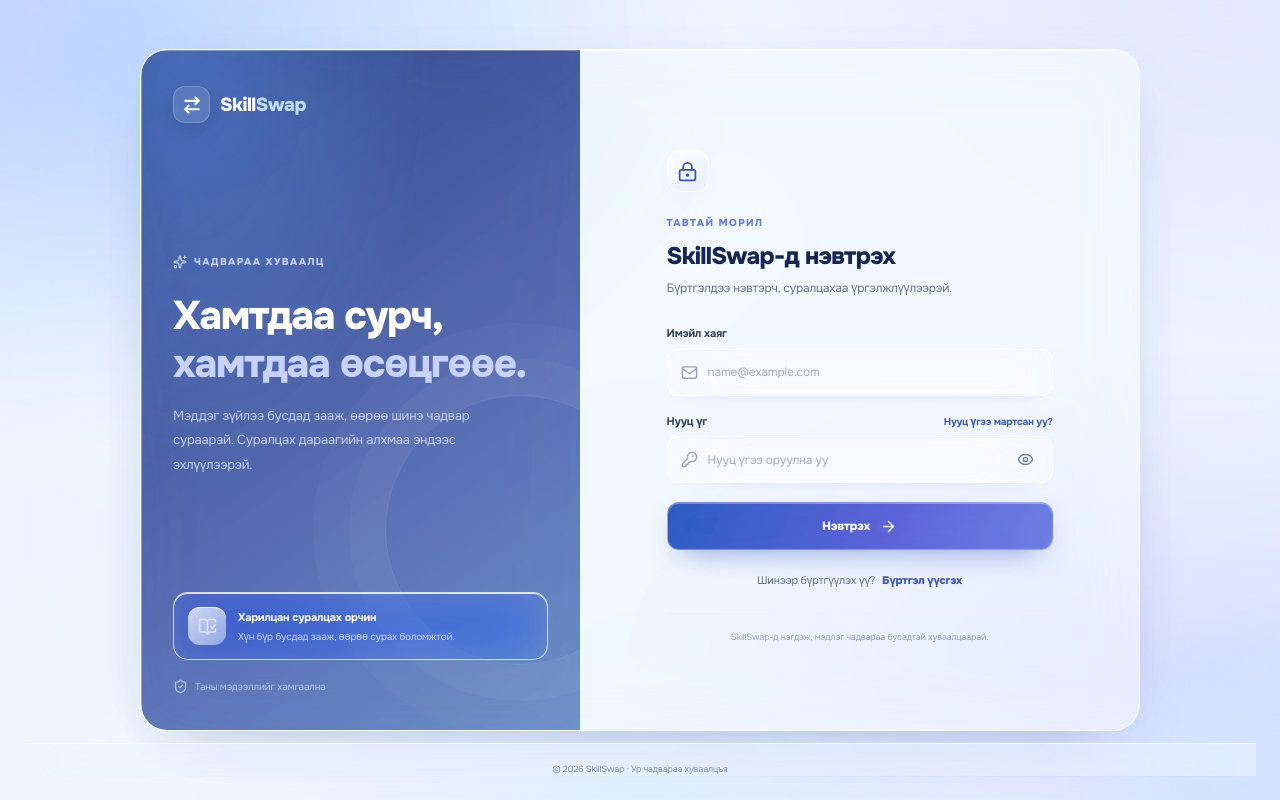
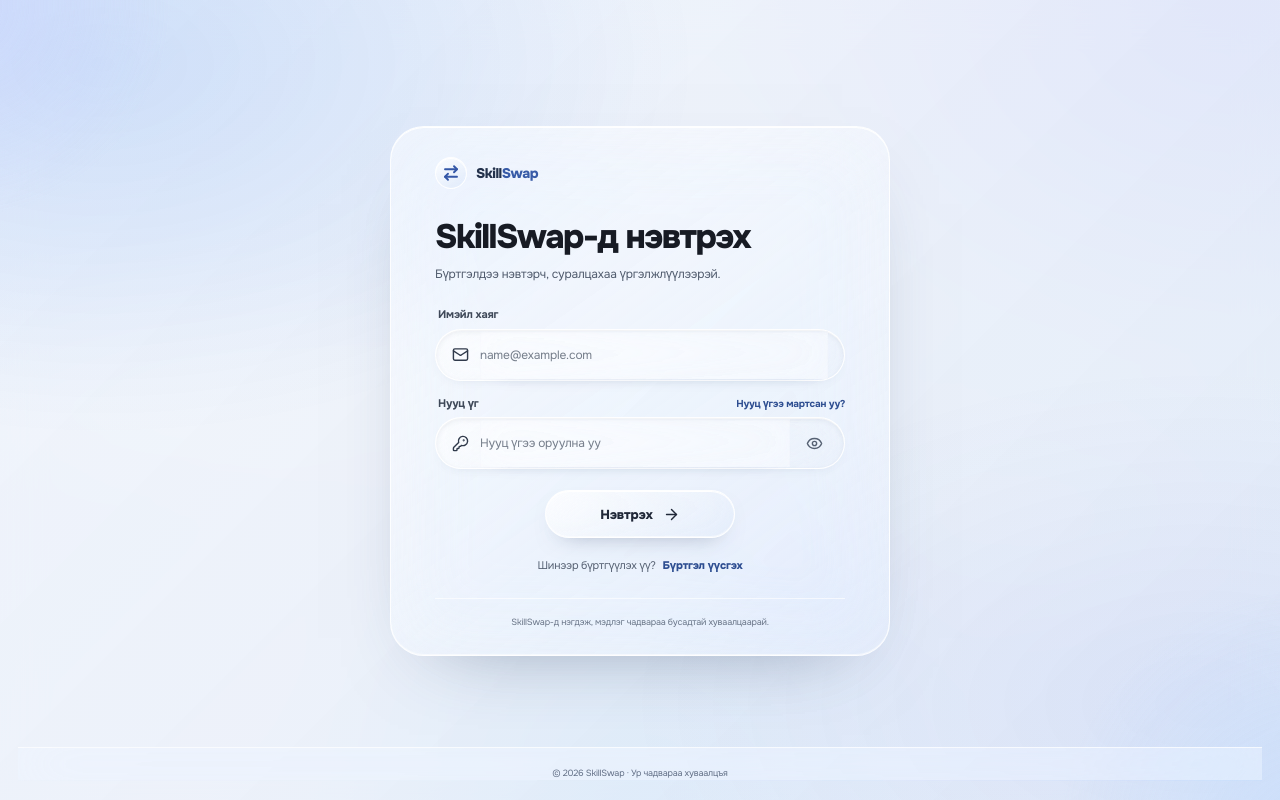
Before and after one commit to Tsetsge-dev/SkillSwap, a React (Vite) app in the folder frontend/: page /login in a window 1280 px wide. Built offline with nearby package versions, Linux system fonts and the light colour scheme.

Commit message:
Refine glass dock navigation and authentication cards

```diff
--- a/frontend/src/components/AuthLayout.jsx
+++ b/frontend/src/components/AuthLayout.jsx
@@ -1,5 +1,5 @@
 import React from 'react';
-import { ArrowRightLeft, BookOpenCheck, ShieldCheck, Sparkles } from 'lucide-react';
+import { ArrowRightLeft } from 'lucide-react';
 import { Link } from 'react-router-dom';
 
 const AuthLayout = ({ children, mode }) => (
@@ -7,23 +7,11 @@ const AuthLayout = ({ children, mode }) => (
     <div className="auth-ambient auth-ambient-one" aria-hidden="true" />
     <div className="auth-ambient auth-ambient-two" aria-hidden="true" />
     <div className="auth-layout">
-      <aside className="auth-story">
-        <Link to="/" className="auth-brand" aria-label="SkillSwap нүүр хуудас">
-          <span className="auth-brand-mark"><ArrowRightLeft size={20} strokeWidth={2.5} /></span>
+      <main className={`auth-card auth-card-${mode}`}>
+        <Link to="/" className="auth-brand auth-brand-card" aria-label="SkillSwap нүүр хуудас">
+          <span className="auth-brand-mark"><ArrowRightLeft size={18} strokeWidth={2.5} /></span>
           <span>Skill<span>Swap</span></span>
         </Link>
-        <div className="auth-story-copy">
-          <span className="auth-eyebrow"><Sparkles size={14} /> ЧАДВАРАА ХУВААЛЦ</span>
-          <h2>Хамтдаа сурч,<br /><span>хамтдаа өсөцгөөе.</span></h2>
-          <p>Мэддэг зүйлээ бусдад зааж, өөрөө шинэ чадвар сураарай. Суралцах дараагийн алхмаа эндээс эхлүүлээрэй.</p>
-        </div>
-        <div className="auth-story-note">
-          <div className="auth-note-icon"><BookOpenCheck size={19} /></div>
-          <div><strong>Харилцан суралцах орчин</strong><span>Хүн бүр бусдад зааж, өөрөө сурах боломжтой.</span></div>
-        </div>
-        <div className="auth-trust"><ShieldCheck size={15} /> Таны мэдээллийг хамгаална</div>
-      </aside>
-      <main className={`auth-card auth-card-${mode}`}>
         {children}
         <p className="auth-card-foot">SkillSwap-д нэгдэж, мэдлэг чадвараа бусадтай хуваалцаарай.</p>
       </main>
--- a/frontend/src/index.css
+++ b/frontend/src/index.css
@@ -759,3 +759,199 @@ body .auth-submit {
 @media (prefers-reduced-motion: reduce) {
   body button, body a { transition: none; }
 }
+
+/* Light, floating navigation dock inspired by the reference interface. */
+body nav[aria-label="Үндсэн цэс"] {
+  top: 12px;
+  width: calc(100% - 36px);
+  max-width: 1160px;
+  margin: 12px auto 0;
+  overflow: visible;
+  border: 1px solid rgba(255,255,255,.82);
+  border-radius: 999px;
+  background: rgba(244,248,255,.42);
+  box-shadow: 0 18px 45px -34px rgba(31,58,116,.52), inset 0 1px 0 rgba(255,255,255,.9), inset 0 -1px 0 rgba(255,255,255,.38);
+  -webkit-backdrop-filter: blur(34px) saturate(185%);
+  backdrop-filter: blur(34px) saturate(185%);
+}
+
+body nav[aria-label="Үндсэн цэс"] > div > div { min-height: 62px; }
+
+body nav[aria-label="Үндсэн цэс"] a[aria-current="page"] {
+  border: 1px solid rgba(255,255,255,.82);
+  background: rgba(255,255,255,.46);
+  box-shadow: inset 0 1px 0 rgba(255,255,255,.95), 0 5px 16px -12px rgba(41,69,131,.45);
+  color: #25479e;
+}
+
+body nav[aria-label="Үндсэн цэс"] a[href="/register"] {
+  border: 1px solid rgba(255,255,255,.82);
+  border-radius: 999px;
+  background: rgba(255,255,255,.48);
+  box-shadow: inset 0 1px 0 rgba(255,255,255,.9), 0 6px 18px -14px rgba(41,69,131,.5);
+  color: #29499c;
+}
+
+body nav[aria-label="Үндсэн цэс"] .lg\:hidden.flex.items-center > button {
+  display: grid;
+  width: 42px;
+  height: 42px;
+  place-items: center;
+  border: 1px solid rgba(255,255,255,.82);
+  border-radius: 50%;
+  background: rgba(255,255,255,.5);
+  box-shadow: inset 0 1px 0 rgba(255,255,255,.9), 0 6px 18px -14px rgba(41,69,131,.5);
+}
+
+body nav[aria-label="Үндсэн цэс"] #mobile-navigation {
+  border: 1px solid rgba(255,255,255,.76);
+  border-top-color: rgba(255,255,255,.44);
+  border-radius: 0 0 24px 24px;
+  background: rgba(241,247,255,.7);
+  box-shadow: 0 20px 36px -28px rgba(31,58,116,.5), inset 0 1px 0 rgba(255,255,255,.75);
+  -webkit-backdrop-filter: blur(30px) saturate(180%);
+  backdrop-filter: blur(30px) saturate(180%);
+}
+
+/* Compact single-card authentication, matching the pill-shaped glass reference. */
+body .auth-page {
+  min-height: 100svh;
+  justify-content: center;
+  padding: 36px 18px 20px;
+  background:
+    radial-gradient(ellipse at 8% 8%, rgba(143,182,239,.24), transparent 36%),
+    radial-gradient(ellipse at 94% 88%, rgba(167,177,238,.19), transparent 34%),
+    linear-gradient(135deg, rgba(242,245,250,.62), rgba(222,232,245,.68));
+}
+
+body .auth-layout {
+  display: block;
+  width: min(100%, 500px);
+  overflow: hidden;
+  border: 1px solid rgba(255,255,255,.86);
+  border-radius: 34px;
+  background: linear-gradient(145deg, rgba(255,255,255,.48), rgba(242,247,255,.24));
+  box-shadow: 0 30px 80px -48px rgba(40,58,91,.52), inset 0 1px 0 rgba(255,255,255,.96), inset 0 -1px 0 rgba(255,255,255,.52);
+  -webkit-backdrop-filter: blur(38px) saturate(155%);
+  backdrop-filter: blur(38px) saturate(155%);
+}
+
+body .auth-story { display: none; }
+
+body .auth-card {
+  width: 100%;
+  max-width: none;
+  padding: 30px clamp(24px, 6vw, 44px) 26px;
+}
+
+body .auth-brand-card {
+  display: flex;
+  width: fit-content;
+  align-items: center;
+  gap: 9px;
+  margin: 0 0 26px;
+  color: #24324c;
+  font-size: 14px;
+  font-weight: 800;
+  text-decoration: none;
+}
+
+body .auth-brand-card > span:last-child > span { color: #385ba7; }
+
+body .auth-brand-card .auth-brand-mark {
+  width: 32px;
+  height: 32px;
+  border: 1px solid rgba(255,255,255,.94);
+  border-radius: 50%;
+  background: linear-gradient(145deg, rgba(255,255,255,.8), rgba(211,226,249,.52));
+  box-shadow: inset 0 1px 0 #fff, 0 7px 20px -16px rgba(36,65,121,.7);
+  color: #3457a7;
+}
+
+body .auth-heading { margin-bottom: 22px; }
+body .auth-heading-icon,
+body .auth-heading > .auth-eyebrow { display: none; }
+
+body .auth-heading h1 {
+  margin: 0;
+  color: #171b24;
+  font-size: clamp(27px, 7vw, 34px);
+  font-weight: 750;
+  letter-spacing: -.045em;
+}
+
+body .auth-heading p { margin-top: 5px; color: #505b6d; font-size: 12px; }
+body .auth-form { gap: 14px; }
+body .auth-field { gap: 6px; }
+body .auth-field > label,
+body .auth-label-row label { padding-left: 3px; color: #3e4858; font-size: 11px; }
+
+body .auth-input-wrap {
+  min-height: 52px;
+  gap: 11px;
+  padding: 0 16px;
+  border: 1px solid rgba(255,255,255,.92);
+  border-radius: 999px;
+  background: linear-gradient(145deg, rgba(255,255,255,.58), rgba(229,237,249,.37));
+  box-shadow: inset 0 2px 5px rgba(54,67,90,.08), inset 0 1px 0 rgba(255,255,255,.98), 0 5px 16px -14px rgba(46,64,97,.42);
+}
+
+body .auth-input-wrap > svg { color: #303a4b; }
+body .auth-input-wrap input {
+  height: 48px;
+  border: 0;
+  background: transparent;
+  box-shadow: none;
+  color: #202838;
+  -webkit-backdrop-filter: none;
+  backdrop-filter: none;
+}
+
+body .auth-input-wrap input:focus { background: transparent; box-shadow: none; }
+body .auth-input-wrap input::placeholder { color: #606a78; opacity: .86; }
+body .auth-visibility { color: #566173; }
+
+body .auth-input-wrap:focus-within {
+  border-color: rgba(74,111,193,.56);
+  background: linear-gradient(145deg, rgba(255,255,255,.82), rgba(233,241,255,.55));
+  box-shadow: 0 0 0 3px rgba(80,117,195,.12), inset 0 2px 5px rgba(54,67,90,.06), inset 0 1px 0 #fff;
+}
+
+body .auth-submit {
+  width: min(100%, 190px);
+  min-height: 48px;
+  justify-self: center;
+  margin-top: 7px;
+  border: 1px solid rgba(255,255,255,.94);
+  border-radius: 999px;
+  background: linear-gradient(145deg, rgba(255,255,255,.78), rgba(222,233,250,.55));
+  box-shadow: inset 0 1px 0 #fff, inset 0 -1px 0 rgba(255,255,255,.55), 0 10px 24px -16px rgba(42,61,98,.52);
+  color: #202838;
+  font-size: 13px;
+  font-weight: 800;
+}
+
+body .auth-submit:hover:not(:disabled) {
+  background: linear-gradient(145deg, rgba(255,255,255,.94), rgba(227,238,255,.72));
+  box-shadow: inset 0 1px 0 #fff, 0 14px 28px -16px rgba(42,61,98,.48);
+}
+
+body .auth-switch { margin-top: 19px; color: #566173; }
+body .auth-switch a,
+body .auth-text-button { color: #2e4e91; }
+body .auth-card-foot { border-top-color: rgba(255,255,255,.62); color: #697588; }
+body .auth-footer { color: #637087; }
+
+@media (max-width: 1023px) {
+  body nav[aria-label="Үндсэн цэс"] { width: calc(100% - 24px); top: 8px; margin-top: 8px; }
+}
+
+@media (max-width: 640px) {
+  body nav[aria-label="Үндсэн цэс"] { width: calc(100% - 20px); border-radius: 999px; }
+  body nav[aria-label="Үндсэн цэс"] > div > div { min-height: 56px; }
+  body .auth-page { padding: 14px 12px 12px; }
+  body .auth-layout { border-radius: 28px; }
+  body .auth-card { padding: 24px 21px 20px; }
+  body .auth-brand-card { margin-bottom: 21px; }
+  body .auth-heading { margin-bottom: 18px; }
+}
```
